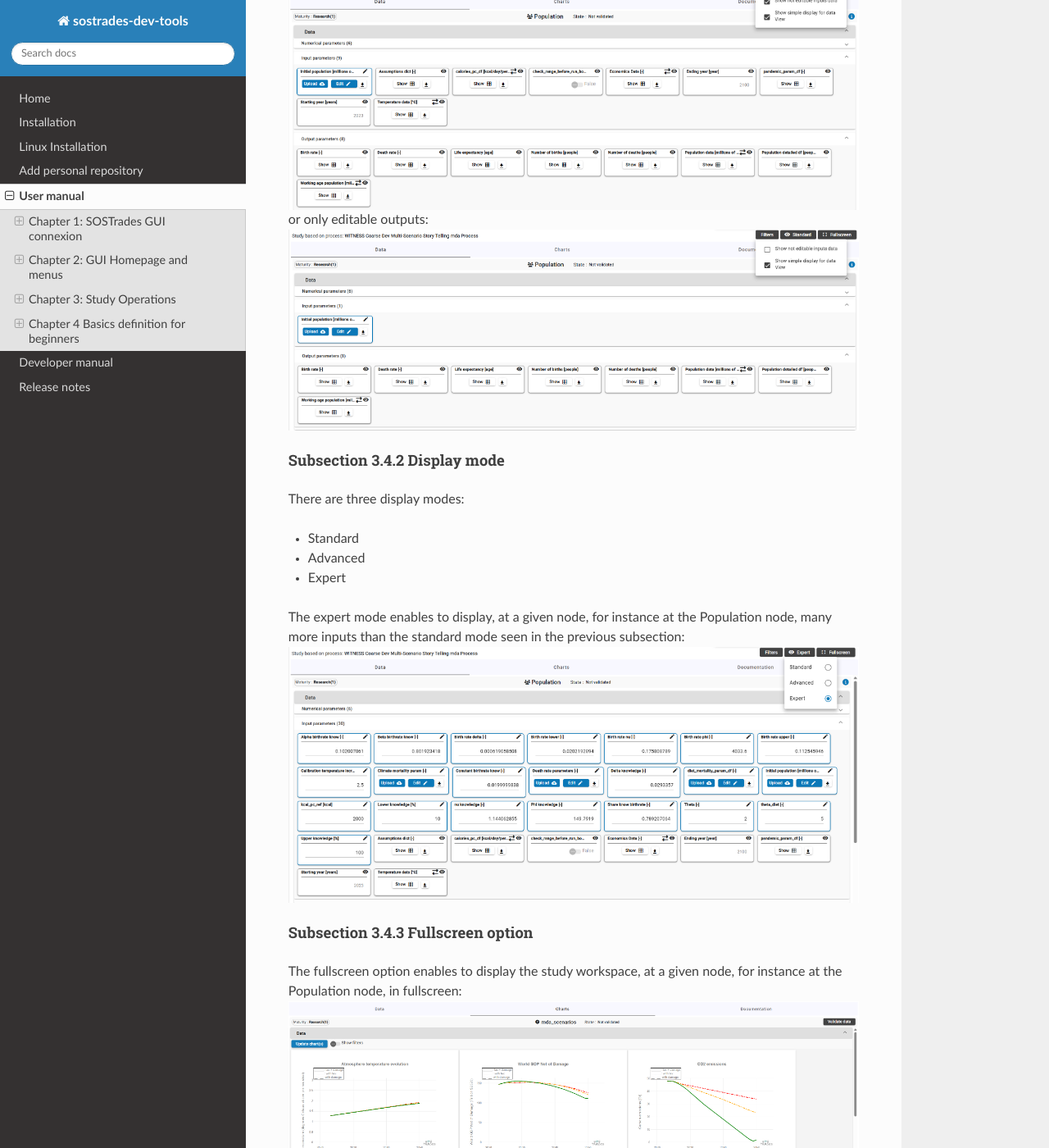
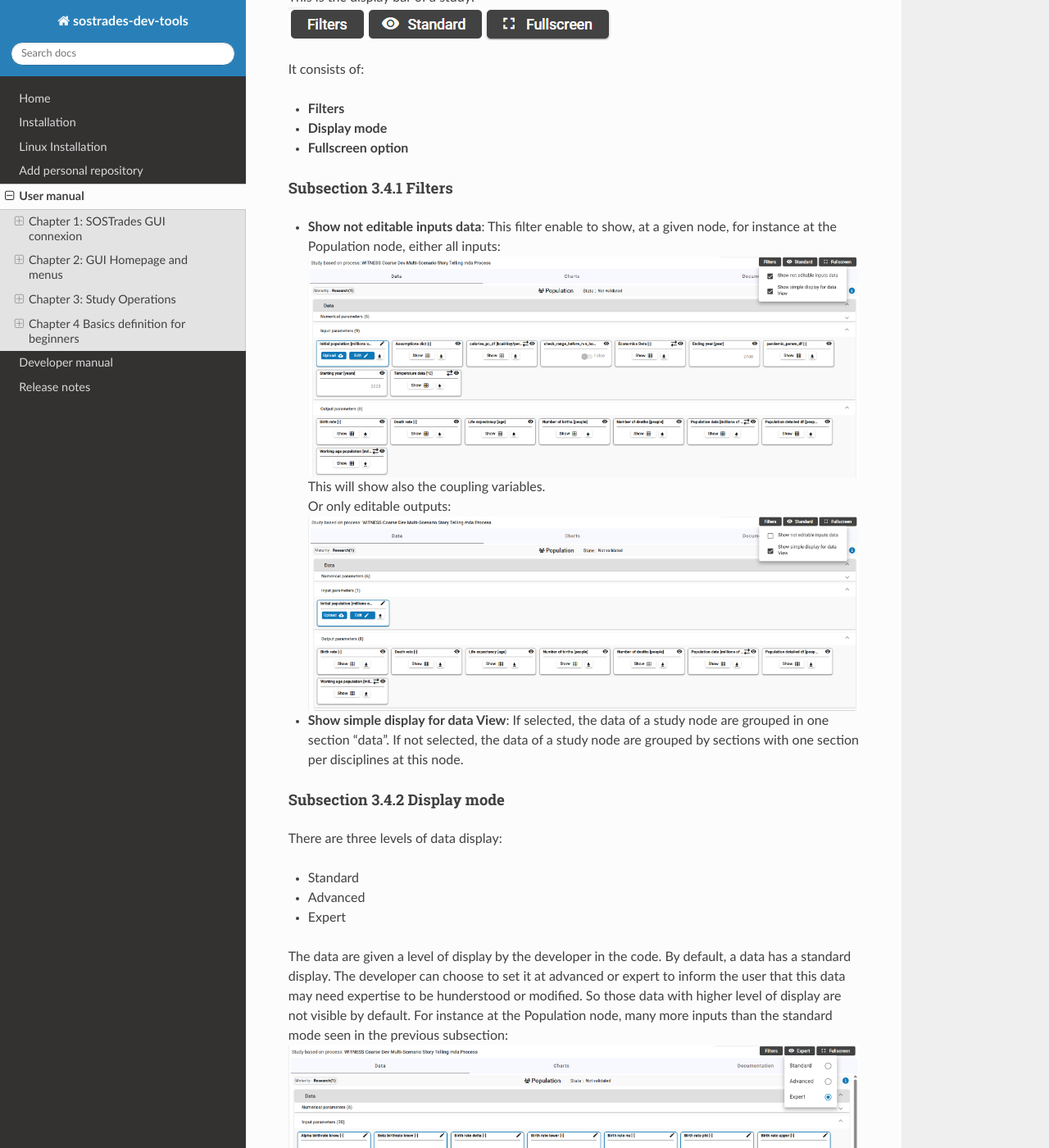
Before and after one commit to os-climate/sostrades-dev-tools, a Sphinx documentation site: the page built from docs/source/user_manual.md, in a window 1280 px wide and 1400 px high, scrolled down 39808 px. Shown: the whole window at 82% size. Built offline with Sphinx 7.4.7 and the Read the Docs theme 3.1.0, drawn with Linux system fonts in a browser that asks for light colours; some of the changed text lies outside the part shown.

Commit message:
update user manual chap 3

```diff
--- a/docs/source/user_manual.md
+++ b/docs/source/user_manual.md
@@ -256,15 +256,16 @@
 
 ## Chapter 3: Study Operations
 
-This chapter explains how to create a study and how to use all the available parameters of a study, for instance to go
-through it with the input/output data and how the charts, the documentation and data are organized.
+This chapter explains the possible study operations.
+A study is the instanciation of a process. It has input data and once all imputs are configured, the study can be run. Once the study is run without failure, the outputs and charts are available.
 
 ### Section 3.1: Create a study
 
-There are three different ways to create a study:
+There are four different ways to create a study:
 - **from scratch** in the study management tab via the "Create study" button
 - **from a reference** in the reference management tab via the icon in the "Create study" column
 - **by copying an existing study** in the study management tab via the copy icon when going over a study
+- **from a process on the ontology page** see the [subsection 2.5.4](#section-25-ontology-menu)
 
 When **creating a study from scratch**, all fields need to be filled out: <br>
 ![](images/platform_study/create_study/create_new_study.png)
@@ -299,6 +300,8 @@
 - the **action** bar
 - the **treeview** of the study
 
+A study can be in 2 different mode: read only and edition. The read only mode is available once the study is computed and its status is DONE. In read only, the data are not editable and the study is as it was at the end of the last computation. If the study is edited (a user changes a parameter value), the read only mode is no more available as the study status is at CONFIGURE again.
+
 In case the study is in read only mode, there is a **switch to edition mode** button just below the name of the study in the study panel: <br>
 ![](images/platform_study/study_panel/read_only_mode.png)
 
@@ -308,6 +311,7 @@
 The treeview displays the tree structure for the different nodes of a study.
 
 The selected node has a grey background. In this example, it is the root node of the study, which always has the same name as the study itself. Clicking on a node selects it.
+
 #### Subsection 3.2.2 Action bar
 This is the action bar of a study in edition mode: <br>
 ![](images/platform_study/study_panel/action_bar/action_bar.png)
@@ -318,8 +322,8 @@
   For each modified variable, the server value and the new value are displayed. It is possible to select only some
   parameters change to save.
 - **start execution**: to run the study so that the outputs are computed.
-- **import dataset**: a dataset is a group of data, and a dataset mapping describes how datasets are organised within the study. Hence, by opening the dataset mapping file (in JSON format), the datasets are imported and new input data is available.
-- **export in dataset** : similarly as for the import, the outputs are exported with a mapping file (in JSON format). Hence, the outputs are put in datasets.
+- **import dataset**: a dataset is a group of data, and a dataset mapping describes how datasets are organised within the study. Hence, by opening the dataset mapping file (in JSON format), the datasets are imported and new input data is available. When a dataset is imported, the changes impacted on the study are visible in the "Notification" section.
+- **export in dataset** : similarly as for the import, the outputs are exported with a mapping file (in JSON format). Hence, the outputs are put in datasets. When a dataset is exported, the data exported in datasets are visible in the "Notification" section.
 - **download study data into csv**
 - **execution pod size settings**: It is possible to change the pod size allocated before running your study (see
   section 4.1 for more details). <br>
@@ -333,7 +337,7 @@
 ![](images/platform_study/study_panel/action_bar/show_calculation_and_validation.png)
 - **study case access link**: link that enables to directly access the study without opening it from within the platform. <br>
 ![](images/platform_study/study_panel/action_bar/study_access_link.png)
-- **reload the study**
+- **reload the study**: it is available when a study has been run. On click on this button reloads the study with its state and data before the last run. The reloaded study status will be at configuration, the outputs and charts will not be available anymore. <br>
 - **users working in same study case**: to see the users currently working on the study, and if they have execution
   rights (see [Subsection 2.3.6: Study Roles](#section-236-study-roles)). <br>
 ![](images/platform_study/study_panel/action_bar/users_working_on_same_study.png)
@@ -495,6 +499,9 @@
 In this example, the documentation of the Damage node is displayed.
 
 The documentation can be downloaded as a PDF by clicking on the download button at the top right of the tab.
+![](images/platform_study/study_workspace/download-documentation.png)
+The documentation comes from the ontology server. It can be reload directly from code by clicking on the "Refresh button".
+![](images/platform_study/study_workspace/reload-documentation.png)
 
 ### Section 3.4 Display bar
 This is the display bar of a study: <br>
@@ -506,18 +513,25 @@
 - **Fullscreen option**
 
 #### Subsection 3.4.1 Filters
-The filters enable to show, at a given node, for instance at the Population node, either all inputs: <br>
+- **Show not editable inputs data**:
+This filter enable to show, at a given node, for instance at the Population node, either all inputs: <br>
 ![](images/platform_study/display_bar/all_inputs.png) <br>
-or only editable outputs: <br>
-![](images/platform_study/display_bar/editable_inputs.png)
+This will show also the coupling variables. <br>
+Or only editable outputs: <br>
+![](images/platform_study/display_bar/editable_inputs.png) <br>
+- **Show simple display for data View**:
+If selected, the data of a study node are grouped in one section "data".
+If not selected, the data of a study node are grouped by sections with one section per disciplines at this node.
+
 
 #### Subsection 3.4.2 Display mode
-There are three display modes:
+There are three levels of data display:
 - Standard
 - Advanced
 - Expert
 
-The expert mode enables to display, at a given node, for instance at the Population node, many more inputs than the standard mode seen in the previous subsection: <br>
+The data are given a level of display by the developer in the code. By default, a data has a standard display. The developer can choose to set it at advanced or expert to inform the user that this data may need expertise to be hunderstood or modified. So those data with higher level of display are not visible by default.
+For instance at the Population node, many more inputs than the standard mode seen in the previous subsection: <br>
 ![](images/platform_study/display_bar/expert_mode.png)
 
 #### Subsection 3.4.3 Fullscreen option
```
Also changed, not shown: docs/source/images/platform_study/study_workspace/download-documentation.png (added), docs/source/images/platform_study/study_workspace/reload-documentation.png (added).
